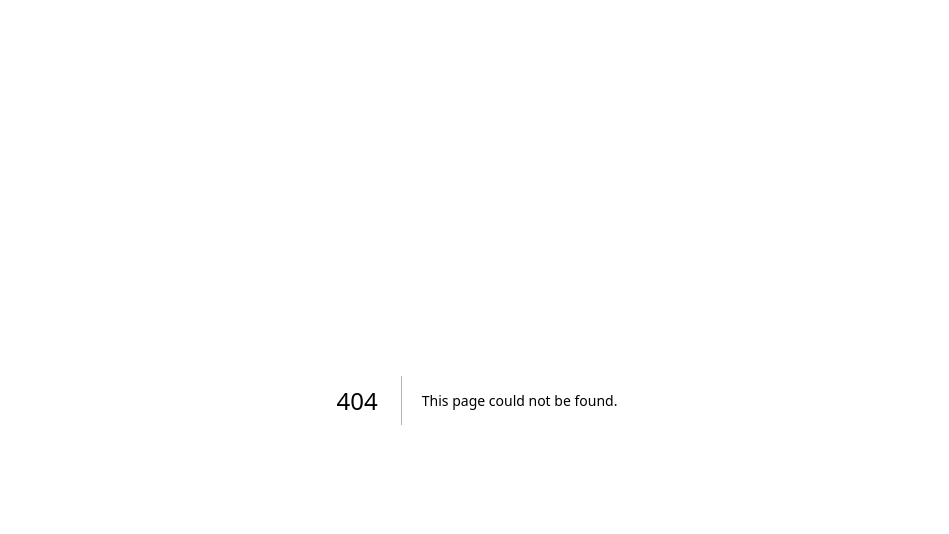
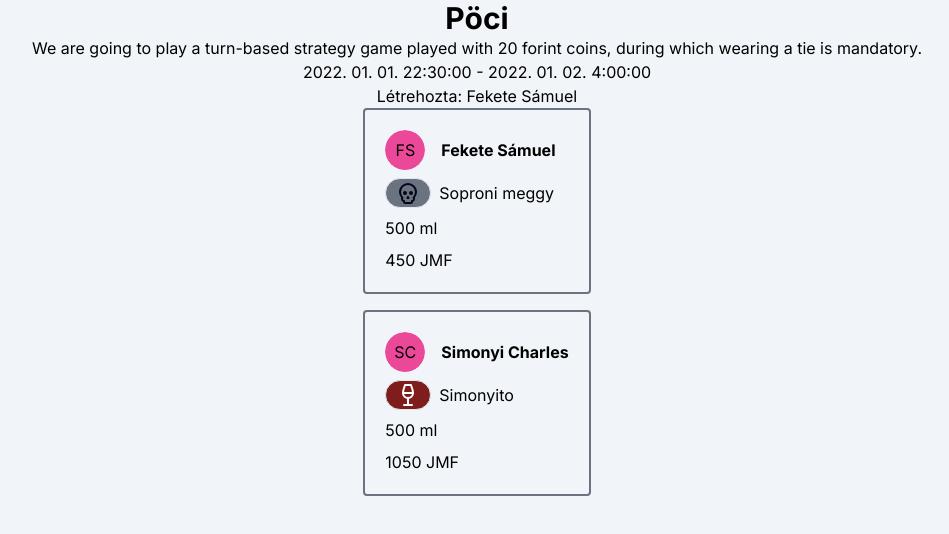
Before and after one commit to kir-dev/BeAlcoholic, a Next.js app in the folder apps/frontend/: page /events/tesztevent in a window 1280 px wide. Before the commit this address had no page. Shown: the top 534 px of the page, without its empty margins (163-1112 px from the left). Built offline with nearby package versions, Linux system fonts and the light colour scheme.

Commit message:
initial design

```diff
--- /dev/null
+++ b/apps/frontend/src/app/events/[id]/page.tsx
@@ -0,0 +1,25 @@
+import { DrinkActionTile } from '@/components/drink-action-tile';
+import { events } from '@/models/mockData';
+
+export default function EventDetailsPage({ params }: { params: { id: string } }) {
+  const event = events.find((e) => e.id === params.id);
+  if (!event) return null;
+  return (
+    <main className='flex flex-col items-center justify-center'>
+      <h1 className='text-3xl font-bold'>{event.name}</h1>
+      {event.description && <p>{event.description}</p>}
+      <p>
+        {event.startDate.toLocaleString('hu')} - {event.endDate.toLocaleString('hu')}
+      </p>
+      <p>
+        Létrehozta: {event.owner.lastName} {event.owner.firstName}
+      </p>
+
+      <div className='flex flex-col gap-4'>
+        {event.drinkActions.map((da) => (
+          <DrinkActionTile key={da.id} drinkAction={da} />
+        ))}
+      </div>
+    </main>
+  );
+}
--- a/apps/frontend/src/app/page.tsx
+++ b/apps/frontend/src/app/page.tsx
@@ -1,9 +1,15 @@
-import { HelloWorld } from '@/components/hello-world';
+import Link from 'next/link';
+
+import { events } from '@/models/mockData';
 
 export default function Home() {
   return (
     <main className='flex items-center justify-center'>
-      <HelloWorld className='mt-10' />
+      {events.map((e) => (
+        <Link key={e.id} href={`/events/${e.id}`}>
+          <h2>{e.name}</h2>
+        </Link>
+      ))}
     </main>
   );
 }
--- /dev/null
+++ b/apps/frontend/src/components/drink-action-tile.tsx
@@ -0,0 +1,33 @@
+import { DrinkAction } from '@/models/drinkAction';
+
+import { DrinkTypeBadge } from './drink-type-badge';
+import { Avatar, AvatarFallback, AvatarImage } from './ui/avatar';
+
+type Props = {
+  drinkAction: DrinkAction;
+};
+
+export function DrinkActionTile({ drinkAction }: Props) {
+  return (
+    <div className='border-gray-500 border-2 rounded p-5 flex flex-col gap-2'>
+      <div className='flex gap-4 items-center'>
+        <Avatar>
+          <AvatarImage src={drinkAction.user.profilePictureUrl} alt='@shadcn' />
+          <AvatarFallback>
+            {drinkAction.user.lastName[0]}
+            {drinkAction.user.firstName[0]}
+          </AvatarFallback>
+        </Avatar>
+        <p className='font-bold'>
+          {drinkAction.user.lastName} {drinkAction.user.firstName}
+        </p>
+      </div>
+      <div className='flex gap-2 items-center'>
+        <DrinkTypeBadge type={drinkAction.drink.type} />
+        <p>{drinkAction.drink.name}</p>
+      </div>
+      <p>{drinkAction.milliliter} ml</p>
+      <p>{drinkAction.price} JMF</p>
+    </div>
+  );
+}
--- /dev/null
+++ b/apps/frontend/src/components/drink-type-badge.tsx
@@ -0,0 +1,38 @@
+import { Beer, Skull, Wine } from 'lucide-react';
+
+import { DrinkType } from '@/models/drink';
+
+import { Badge } from './ui/badge';
+
+type Props = {
+  type: DrinkType;
+};
+
+export function DrinkTypeBadge({ type }: Props) {
+  switch (type) {
+    case DrinkType.BEER:
+      return (
+        <Badge variant='outline' className='bg-yellow-200'>
+          <Beer />
+        </Badge>
+      );
+    case DrinkType.WINE:
+      return (
+        <Badge variant='outline' className='bg-red-900 text-white'>
+          <Wine />
+        </Badge>
+      );
+    case DrinkType.COCKTAIL:
+      return (
+        <Badge variant='outline' className='bg-teal-500'>
+          <Wine />
+        </Badge>
+      );
+    case DrinkType.SPIRIT:
+      return (
+        <Badge variant='outline' className='bg-gray-500'>
+          <Skull />
+        </Badge>
+      );
+  }
+}
--- /dev/null
+++ b/apps/frontend/src/components/ui/avatar.tsx
@@ -0,0 +1,43 @@
+'use client';
+
+import * as AvatarPrimitive from '@radix-ui/react-avatar';
+import * as React from 'react';
+
+import { cn } from '@/lib/utils';
+
+const Avatar = React.forwardRef<
+  React.ElementRef<typeof AvatarPrimitive.Root>,
+  React.ComponentPropsWithoutRef<typeof AvatarPrimitive.Root>
+>(({ className, ...props }, ref) => (
+  <AvatarPrimitive.Root
+    ref={ref}
+    className={cn('relative flex h-10 w-10 shrink-0 overflow-hidden rounded-full', className)}
+    {...props}
+  />
+));
+Avatar.displayName = AvatarPrimitive.Root.displayName;
+
+const AvatarImage = React.forwardRef<
+  React.ElementRef<typeof AvatarPrimitive.Image>,
+  React.ComponentPropsWithoutRef<typeof AvatarPrimitive.Image>
+>(({ className, ...props }, ref) => (
+  <AvatarPrimitive.Image ref={ref} className={cn('aspect-square h-full w-full', className)} {...props} />
+));
+AvatarImage.displayName = AvatarPrimitive.Image.displayName;
+
+const AvatarFallback = React.forwardRef<
+  React.ElementRef<typeof AvatarPrimitive.Fallback>,
+  React.ComponentPropsWithoutRef<typeof AvatarPrimitive.Fallback>
+>(({ className, ...props }, ref) => (
+  <AvatarPrimitive.Fallback
+    ref={ref}
+    className={cn(
+      'flex h-full w-full items-center justify-center rounded-full bg-pink-500 dark:bg-slate-800',
+      className
+    )}
+    {...props}
+  />
+));
+AvatarFallback.displayName = AvatarPrimitive.Fallback.displayName;
+
+export { Avatar, AvatarFallback, AvatarImage };
--- /dev/null
+++ b/apps/frontend/src/components/ui/badge.tsx
@@ -0,0 +1,32 @@
+import { cva, type VariantProps } from 'class-variance-authority';
+import * as React from 'react';
+
+import { cn } from '@/lib/utils';
+
+const badgeVariants = cva(
+  'inline-flex items-center rounded-full border border-slate-200 px-2.5 py-0.5 text-xs font-semibold transition-colors focus:outline-none focus:ring-2 focus:ring-slate-950 focus:ring-offset-2 dark:border-slate-800 dark:focus:ring-slate-300',
+  {
+    variants: {
+      variant: {
+        default:
+          'border-transparent bg-slate-900 text-slate-50 hover:bg-slate-900/80 dark:bg-slate-50 dark:text-slate-900 dark:hover:bg-slate-50/80',
+        secondary:
+          'border-transparent bg-slate-100 text-slate-900 hover:bg-slate-100/80 dark:bg-slate-800 dark:text-slate-50 dark:hover:bg-slate-800/80',
+        destructive:
+          'border-transparent bg-red-500 text-slate-50 hover:bg-red-500/80 dark:bg-red-900 dark:text-slate-50 dark:hover:bg-red-900/80',
+        outline: 'text-slate-950 dark:text-slate-50',
+      },
+    },
+    defaultVariants: {
+      variant: 'default',
+    },
+  }
+);
+
+export interface BadgeProps extends React.HTMLAttributes<HTMLDivElement>, VariantProps<typeof badgeVariants> { }
+
+function Badge({ className, variant, ...props }: BadgeProps) {
+  return <div className={cn(badgeVariants({ variant }), className)} {...props} />;
+}
+
+export { Badge, badgeVariants };
--- /dev/null
+++ b/apps/frontend/src/models/drink.ts
@@ -0,0 +1,16 @@
+export enum DrinkType {
+  BEER = 'BEER',
+  WINE = 'WINE',
+  SPIRIT = 'SPIRIT',
+  COCKTAIL = 'COCKTAIL',
+}
+
+export interface Drink {
+  id: string;
+  name: string;
+  type: DrinkType;
+  alcoholContent: number;
+  custom: boolean;
+  description?: string;
+  createdAt: Date;
+}
--- /dev/null
+++ b/apps/frontend/src/models/drinkAction.ts
@@ -0,0 +1,15 @@
+import { Drink } from './drink';
+import { PublicUser } from './user';
+
+export interface DrinkAction {
+  id: string;
+  drinkId: string;
+  eventId: string;
+  price: number;
+  milliliter: number;
+  hasEffect: boolean;
+  createdAt: Date;
+  userId: string;
+  user: PublicUser;
+  drink: Drink;
+}
--- /dev/null
+++ b/apps/frontend/src/models/event.ts
@@ -0,0 +1,15 @@
+import { DrinkAction } from './drinkAction';
+import { PublicUser } from './user';
+
+export interface EventDetails {
+  id: string;
+  name: string;
+  location: string;
+  ownerId: string;
+  startDate: Date;
+  endDate: Date;
+  description?: string;
+  createdAt: Date;
+  owner: PublicUser;
+  drinkActions: DrinkAction[];
+}
--- /dev/null
+++ b/apps/frontend/src/models/mockData.ts
@@ -0,0 +1,80 @@
+import { DrinkType } from './drink';
+import { EventDetails } from './event';
+
+export const events: EventDetails[] = [
+  {
+    id: 'tesztevent',
+    name: 'Pöci',
+    location: 'Budapest, Irinyi József u. 42, 1117 (8. floor)',
+    ownerId: 'string',
+    startDate: new Date('2022-01-01T22:30:00.000Z'),
+    endDate: new Date('2022-01-02T04:00:00.000Z'),
+    description:
+      'We are going to play a turn-based strategy game played with 20 forint coins, during which wearing a tie is mandatory.',
+    createdAt: new Date('2024-08-08T12:13:40.444Z'),
+    owner: {
+      authSchId: 'string',
+      email: 'john.smith@example.com',
+      firstName: 'Sámuel',
+      lastName: 'Fekete',
+      isAdmin: false,
+      profilePictureUrl: 'string',
+    },
+    drinkActions: [
+      {
+        id: '123e4567-e89b-12d3-a456-426614174000',
+        drinkId: '123e4567-e89b-12d3-a456-426614174001',
+        eventId: '123e4567-e89b-12d3-a456-426614174002',
+        price: 450,
+        milliliter: 500,
+        hasEffect: false,
+        createdAt: new Date('2024-07-27T15:31:11.763Z'),
+        userId: '123e4567-e89b-12d3-a456-426614174003',
+        drink: {
+          id: 'aaaaaaaa-bbbb-cccc-dddd-eeee-ff0123456789',
+          name: 'Soproni meggy',
+          type: DrinkType.SPIRIT,
+          alcoholContent: 4.5,
+          custom: false,
+          description: 'A beer that doesnt really taste like beer.',
+          createdAt: new Date('2024-08-08T12:24:59.402Z'),
+        },
+        user: {
+          authSchId: 'string',
+          email: 'john.smith@example.com',
+          firstName: 'Sámuel',
+          lastName: 'Fekete',
+          isAdmin: false,
+          profilePictureUrl: '',
+        },
+      },
+      {
+        id: '123e4567-e89b-12d3-a456-42661417403430',
+        drinkId: '123e4567-e89b-12d3-a456-426614174001',
+        eventId: '123e4567-e89b-12d3-a456-426614174002',
+        price: 1050,
+        milliliter: 500,
+        hasEffect: false,
+        createdAt: new Date('2024-07-27T15:31:11.763Z'),
+        userId: '123e4567-e89b-12d3-a456-426614174003',
+        drink: {
+          id: 'aaaaaaaa-bbbb-cccc-dddd-eeee-ff0123454789',
+          name: 'Simonyito',
+          type: DrinkType.WINE,
+          alcoholContent: 4.8,
+          custom: false,
+          description: 'Delicious cocktail that tastes just like Simonyi.',
+          createdAt: new Date('2024-08-08T12:24:59.402Z'),
+        },
+        user: {
+          authSchId: 'string',
+          email: 'john.smith@example.com',
+          firstName: 'Charles',
+          lastName: 'Simonyi',
+          isAdmin: false,
+          profilePictureUrl: '',
+        },
+      },
+    ],
+  },
+];
```
Also changed, not shown: apps/frontend/package.json (+4 -3 lines), apps/frontend/src/models/user.ts (added, +8 -0 lines), 1 other file (tests, documents, lock files or other folders).
